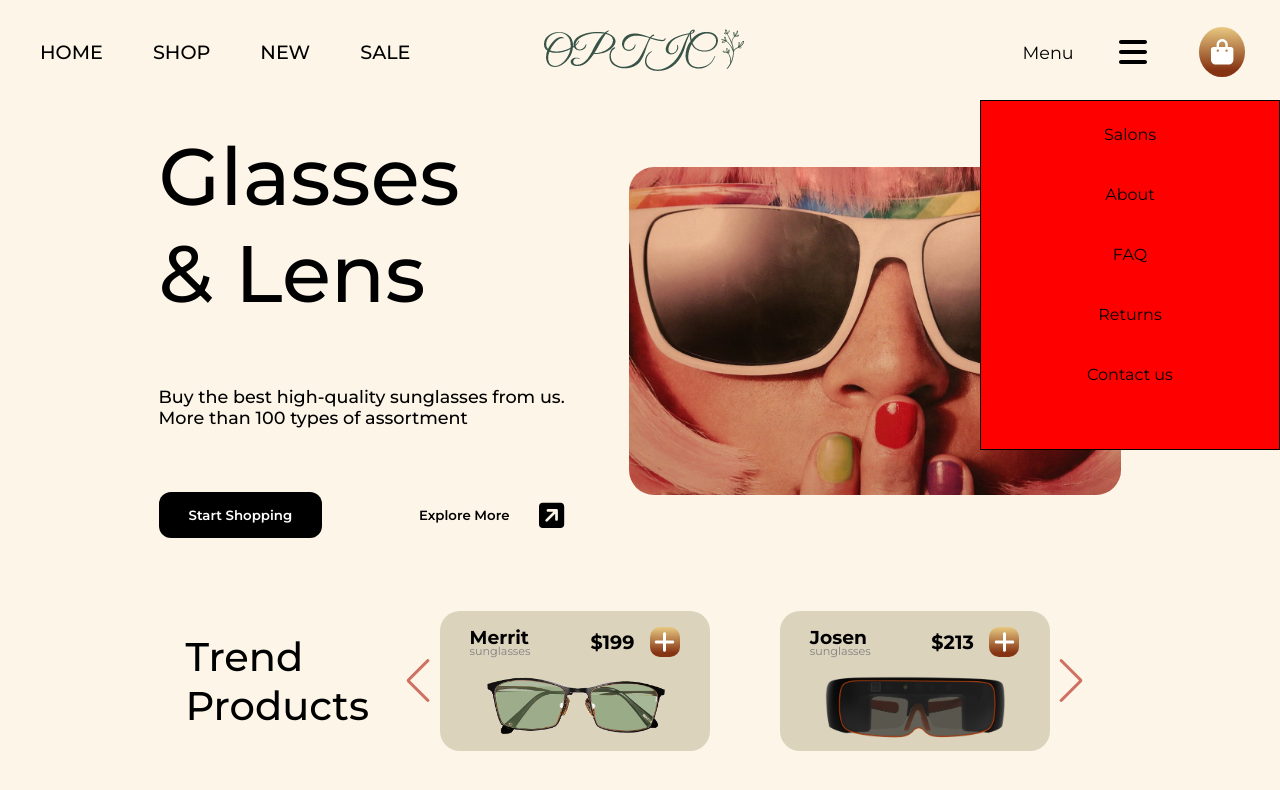
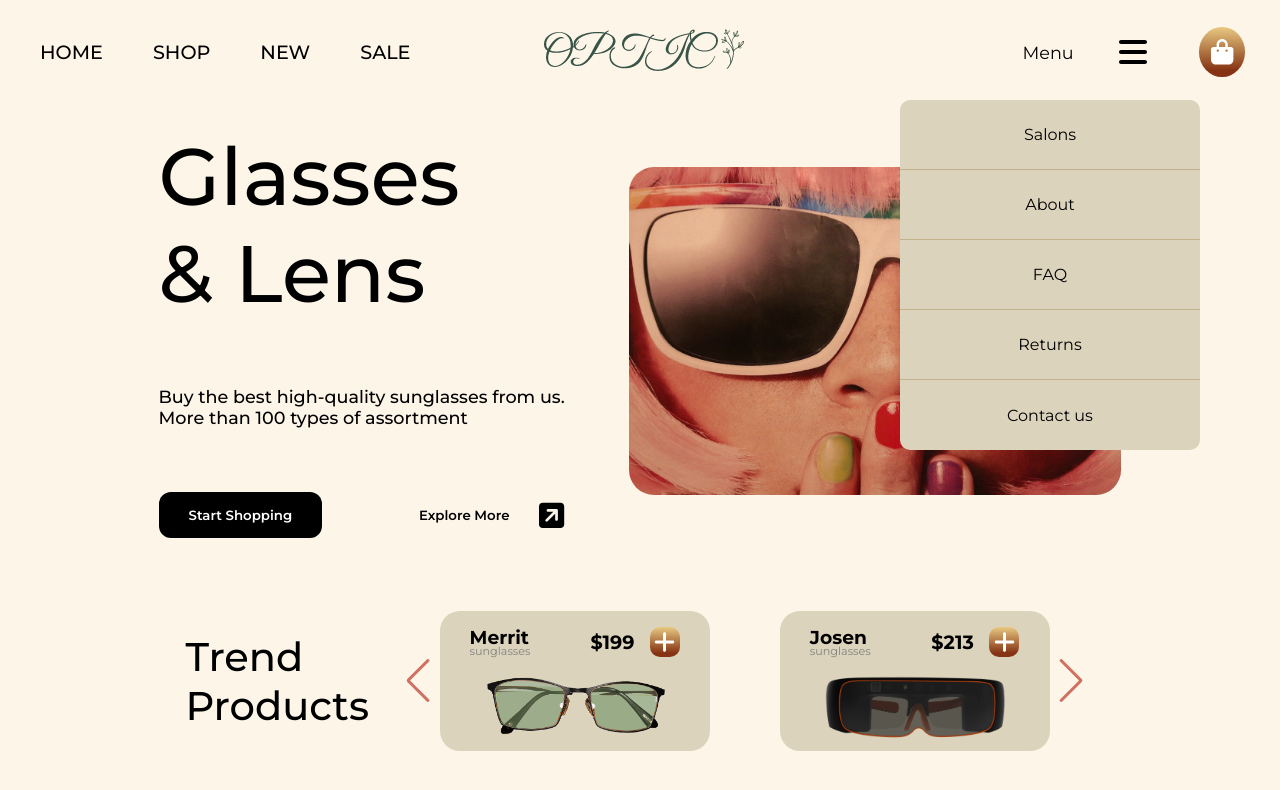
Before and after one commit to zdunek9/styledShopPage, a Next.js app: page / in a window 1280 px wide. Both pictures are taken after a click on the element "Menu". Shown: the top 790 px of the page. Built offline with nearby package versions, Linux system fonts and the light colour scheme.

Commit message:
added menu modal

```diff
--- a/compoments/FrontPage/Header.js
+++ b/compoments/FrontPage/Header.js
@@ -23,16 +23,16 @@ const loadVariants = {
 function Header() {
   const dispatch = useDispatch();
   const [loadMenuModal, setLoadMenuModal] = useState(false);
-
   return (
     <>
-      {loadMenuModal && <MenuModal />}
+      {loadMenuModal && <MenuModal isOpenHandler={loadMenuModal} />}
       <Wrapper
         as={motion.section}
         variants={loadVariants}
         initial="hidden"
         animate="visible"
         transition={{ type: "spring", bounce: 0.2, delay: 0.3 }}
+        onBlur={() => setLoadMenuModal(false)}
       >
         <Category>
           <li>HOME</li>
--- a/compoments/FrontPage/MenuModal/MenuModal.js
+++ b/compoments/FrontPage/MenuModal/MenuModal.js
@@ -1,16 +1,49 @@
 import React from "react";
 import { ListItem, Wrapper } from "./MenuModal.style";
+import { motion } from "framer-motion";
+const variants = {
+  hidden: { opacity: 0 },
+  show: {
+    opacity: 1,
+    transition: {
+      staggerChildren: 0.07,
+      delayChildren: 0.2,
+    },
+  },
+};
+
+const itemList = {
+  show: {
+    y: 0,
+    opacity: 1,
+    transition: {
+      duration: 0.2,
+    },
+  },
+  hidden: {
+    y: 50,
+    opacity: 0,
+  },
+};
 
 function MenuModal() {
+  const menuItems = ["Salons", "About", "FAQ", "Returns", "Contact us"];
+
   return (
     <Wrapper>
-      <ul>
-        <ListItem>Salons</ListItem>
-        <ListItem>About</ListItem>
-        <ListItem>FAQ</ListItem>
-        <ListItem>Returns</ListItem>
-        <ListItem>Contact us</ListItem>
-      </ul>
+      <motion.ul variants={variants} initial="hidden" animate="show">
+        {menuItems.map((item) => (
+          <ListItem
+            key={item}
+            as={motion.li}
+            variants={itemList}
+            whileHover={{ scale: 1.1 }}
+            whileTap={{ scale: 0.98 }}
+          >
+            {item}
+          </ListItem>
+        ))}
+      </motion.ul>
     </Wrapper>
   );
 }
--- a/compoments/FrontPage/MenuModal/MenuModal.style.js
+++ b/compoments/FrontPage/MenuModal/MenuModal.style.js
@@ -3,24 +3,34 @@ import styled from "styled-components";
 export const Wrapper = styled.div`
   position: absolute;
   top: 100px;
-  right: 0;
+  right: 80px;
   width: 300px;
   height: 350px;
+  border-radius: 10px;
+  overflow: hidden;
   z-index: 2;
-  background-color: red;
+  background-color: ${(props) => props.theme.itemsBackground};
   ul {
     display: flex;
     flex-direction: column;
-    justify-content: center;
-    align-items: center;
     height: 100%;
     width: 100%;
-    border: 1px solid black;
     list-style-type: none;
     text-align: center;
   }
 `;
 export const ListItem = styled.li`
+  padding: 0 10px;
   width: 100%;
-  height: 60px;
+  height: 20%;
+  display: flex;
+  justify-content: center;
+  align-items: center;
+  border-bottom: 1px solid #c1b28a;
+  &:nth-last-child(1) {
+    border-bottom: none;
+  }
+  &:hover {
+    background-color: #e5decd;
+  }
 `;
```
